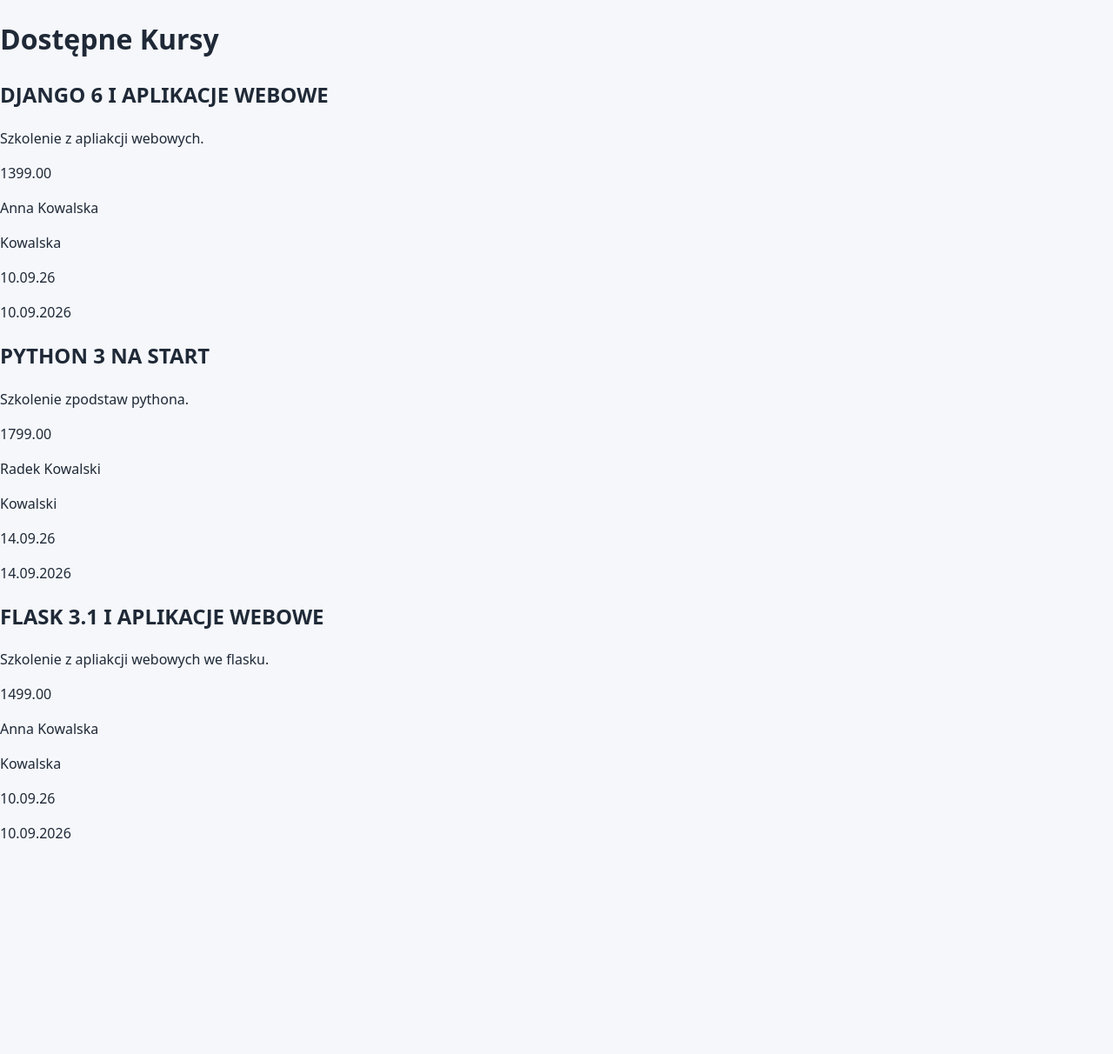
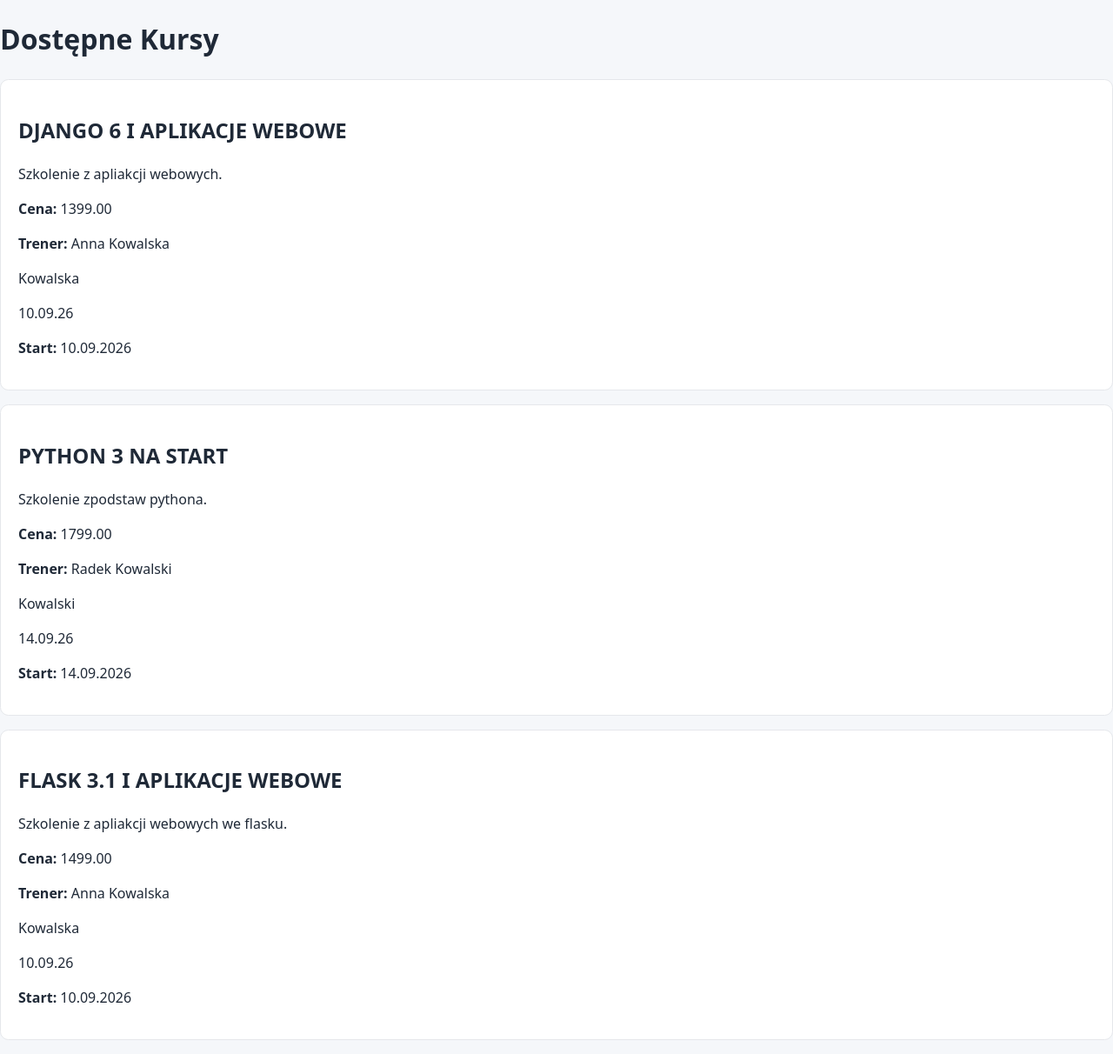
Before and after one commit to rajkonkret/PythonProjectDjango-3-08-2026, a Django app: page /courses/ in a window 1280 px wide. Shown: the part 30-1242 px from the top of the page at 87% size. Before the commit the page ends 994 px from the top, so only its background shows below. Run offline with Django 5.2, Linux system fonts and the light colour scheme; data comes from the database, SQL or seed files in the repository.

Commit message:
[2 6] update app courses dtl message

```diff
--- a/coursehub/templates/courses/course_list.html
+++ b/coursehub/templates/courses/course_list.html
@@ -6,14 +6,14 @@
 <h1>Dostępne Kursy</h1>
 
 {% for course in courses %}
-    <article>
+    <article class="card">
         <h2>{{ course.title|upper }}</h2>
         <p>{{ course.description|truncatewords:20 }}</p>
-        <p>{{ course.price }}</p>
-        <p>{{ course.trainer }}</p>
+        <p><strong>Cena:</strong> {{ course.price }}</p>
+        <p><strong>Trener:</strong> {{ course.trainer }}</p>
         <p>{{ course.trainer.last_name }}</p>
         <p>{{ course.start_date|date:"d.m.y" }}</p>
-        <p>{{ course.start_date|date:"d.m.Y" }}</p>
+        <p><strong>Start:</strong> {{ course.start_date|date:"d.m.Y" }}</p>
     </article>
 {% empty %}
     <p>Brak kursów.</p>
```
